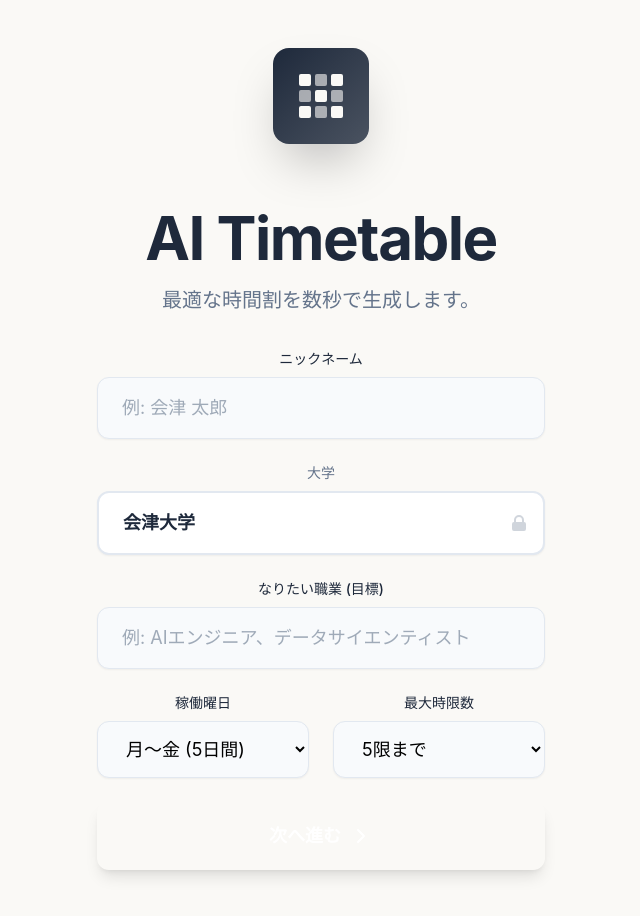
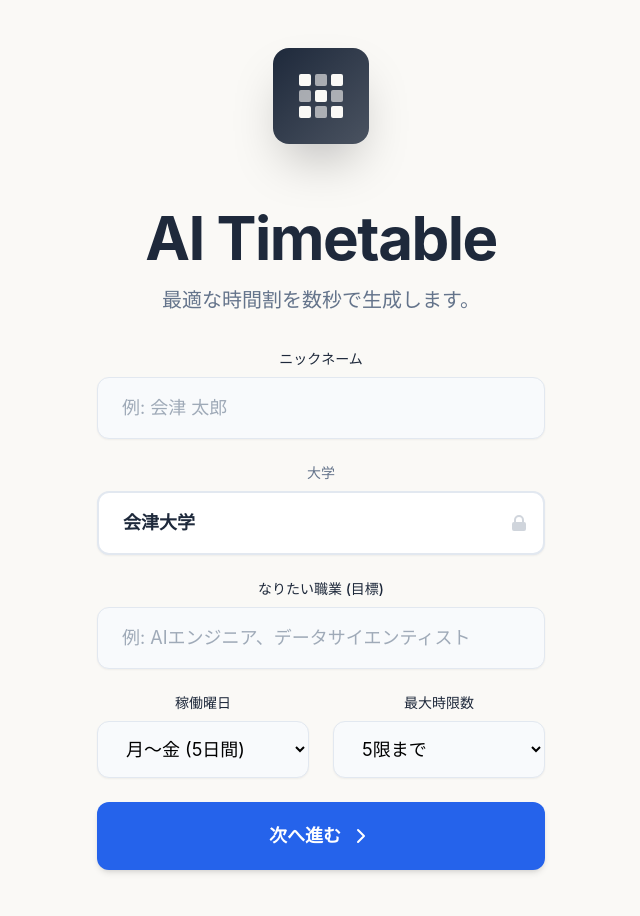
Before and after one commit to Hizageri/time-schedule-app, a React (Vite) app: page / in a window 1280 px wide. Shown: the whole page, without its empty margins (319-959 px from the left). Built offline with nearby package versions, Linux system fonts and the light colour scheme.

Commit message:
designとレイアウト関係

```diff
--- a/src/screens/OnboardingScreen.tsx
+++ b/src/screens/OnboardingScreen.tsx
@@ -120,7 +120,7 @@ export const OnboardingScreen: React.FC = () => {
 
                         <button
                             type="submit"
-                            className="w-full bg-accent hover:bg-accent/90 text-white font-semibold py-5 px-8 rounded-xl shadow-lg transition-all flex items-center justify-center group text-lg"
+                            className="w-full bg-blue-600 hover:bg-blue-700 text-white font-semibold py-5 px-8 rounded-xl shadow-md hover:shadow-lg transition-all flex items-center justify-center group text-lg"
                         >
                             次へ進む
                             <ChevronRight className="w-6 h-6 ml-2 group-hover:translate-x-1 transition-transform" />
```
